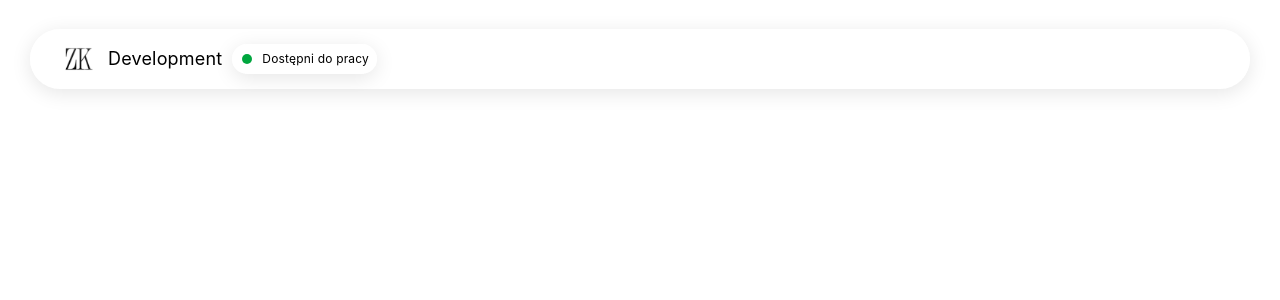
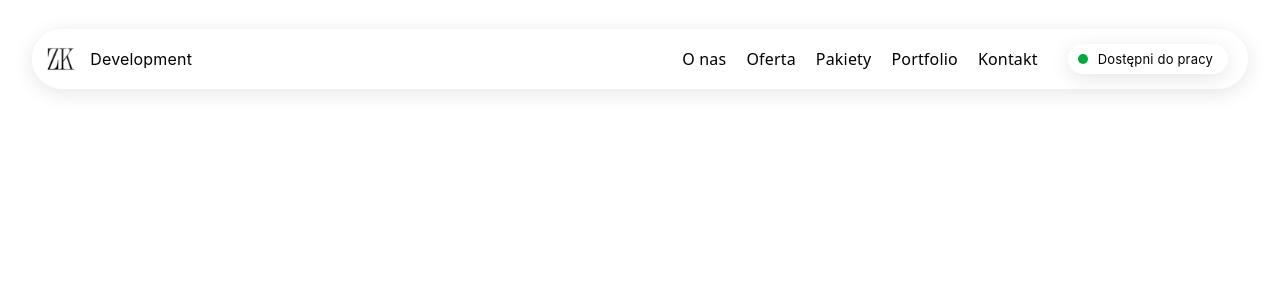
Before and after one commit to ZK-Developement/zk-dev-4.0, a React (Vite) app in the folder zkdev4.0/: page / in a window 1280 px wide. Shown: the top 300 px of the page. Built offline with nearby package versions, Linux system fonts and the light colour scheme.

Commit message:
Header - Compleate

```diff
--- a/zkdev4.0/src/components/header/Header.jsx
+++ b/zkdev4.0/src/components/header/Header.jsx
@@ -2,14 +2,32 @@
 
 function Header() {
     return (
-        <header className="w-full h-[60px]  items-center content-center">
-            <div className="lqglass rounded-[50px] flex w-[1220px] h-[60px] items-center content-center my-[29px] px-[20px] ">
-                <img src={logo} alt="logo" className="h-[38px] w-[38px] mx-[10px]"/>
-                <p className=" text-black mr-[10px]">
-                    Development</p>
-                <div className="lqglass h-[30px] rounded-[50px] right float-right flex items-center justify-center">
+        <header className="w-full h-[60px] flex items-center justify-center my-[29px]">
+            <div className="lqglass rounded-[50px] flex w-fit max-w-[95%] h-[60px] items-center my-[29px] mx-[20px]  min-[1280px]:w-[1220px]
+                            max-[810px]:h-[40px] max-[810px]:px-[10px] max-[810px]:justify-between max-[810px]:w-full">
+                <div className="flex ml-[10px] w-[200px] justify-center items-center
+                max-[800px]:w-[100px]">
+                    <img src={logo} alt="logo" className="h-[38px] w-[38px] mx-[10px]
+                            max-[810px]:h-[28px] max-[810px]:w-[28px]"/>
+                    <p className="text-black mr-[30px] text-[16px] whitespace-nowrap
+                                max-[810px]:text-[13px] max-[810px]:mr-[10px]">
+                        Development</p>
+                </div>
+                <nav className="flex h-[60px] items-center  min-[1280px]:ml-[470px] min-[800px]:ml-[280px]">
+                    <ul className="flex items-center justify-center gap-[20px] text-black text-[16px] font-normal whitespace-nowrap max-[810px]:hidden min-[1280px]:flex">
+                        <li><a href="#" className="hover:text-gray-700 transition">O nas</a></li>
+                        <li><a href="#" className="hover:text-gray-700 transition">Oferta</a></li>
+                        <li><a href="#" className="hover:text-gray-700 transition">Pakiety</a></li>
+                        <li><a href="#" className="hover:text-gray-700 transition">Portfolio</a></li>
+                        <li><a href="#" className="hover:text-gray-700 transition">Kontakt</a></li>
+                    </ul>
+                </nav>
+                <div className="lqglass h-[30px] rounded-[50px] flex items-center justify-center ml-[30px] shrink-0
+                                min-[1280px]:ml-[30px] max-[810px]:h-[20px] min-[800px]:mr-[20px]">
                     <div className="bg-green-600 rounded-[50px] h-[10px] w-[10px] mx-[10px]"></div>
-                     <p className="text-black text-[12px] w-[115px] h-[26px]">Dostępni do pracy</p>
+                    <p className="text-black text-[13px] pr-[15px] whitespace-nowrap
+                                  max-[810px]:text-[10px]">
+                        Dostępni do pracy</p>
                 </div>
             </div>
         </header>
--- a/zkdev4.0/src/index.css
+++ b/zkdev4.0/src/index.css
@@ -1,18 +1,5 @@
 @import "tailwindcss";
 @import url('https://googleapis.com');
-
-@layer components {
-    .glass {
-        @apply
-            bg-white/[0.12]
-            backdrop-blur-[8px]
-            backdrop-saturate-[1.8]
-            backdrop-brightness-[1.15]
-            backdrop-contrast-[1.05]
-            shadow-[inset_0_0_0_1px_rgba(255,255,255,0.15),inset_1.5px_1.5px_0_rgba(255,255,255,0.5),inset_0_0_12px_rgba(255,255,255,0.2),0_8px_32px_rgba(0,0,0,0.2)];
-    }
-}
-
 
 :root {
   --text: #6b6375;
@@ -45,9 +32,6 @@
   padding: 0;
   min-height: 100vh;
 }
-header{
-  justify-items: center;
-}
 p{
   font-family: 'Inter' , sans-serif;
 }
```
